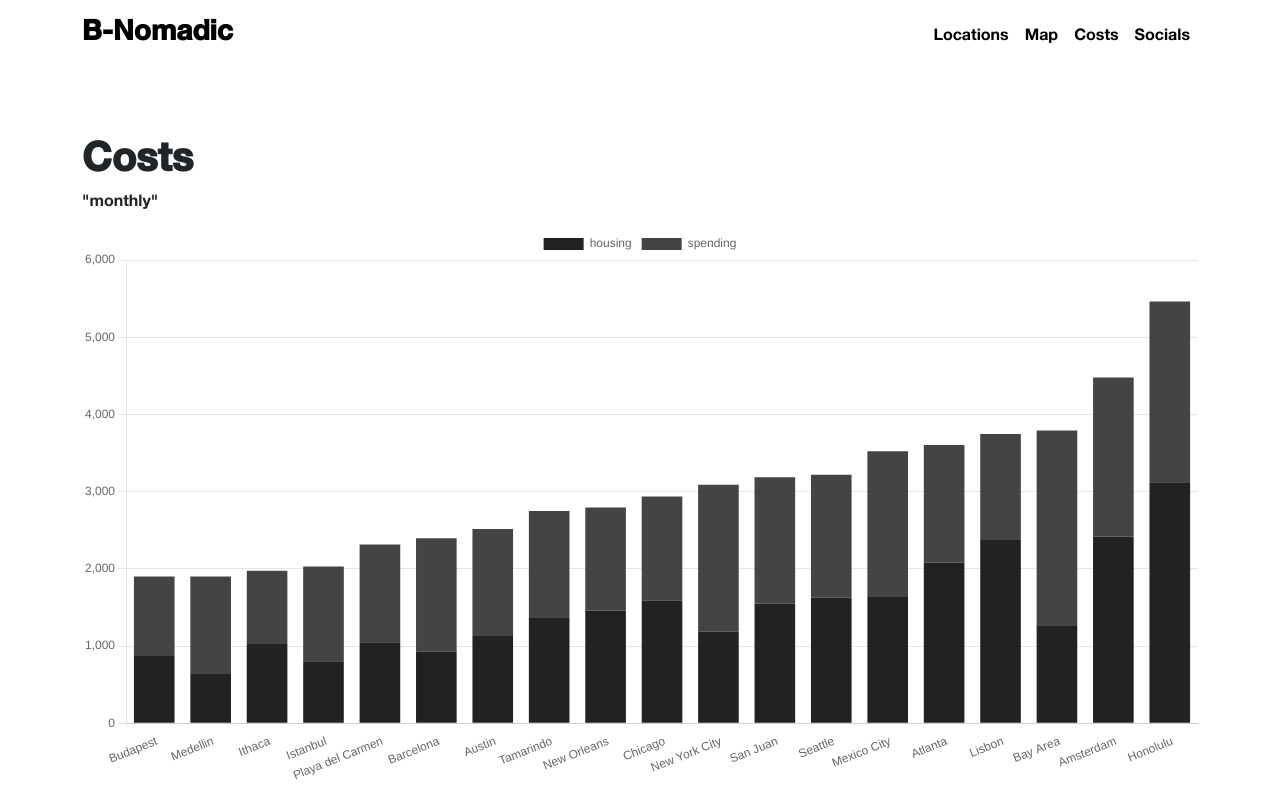
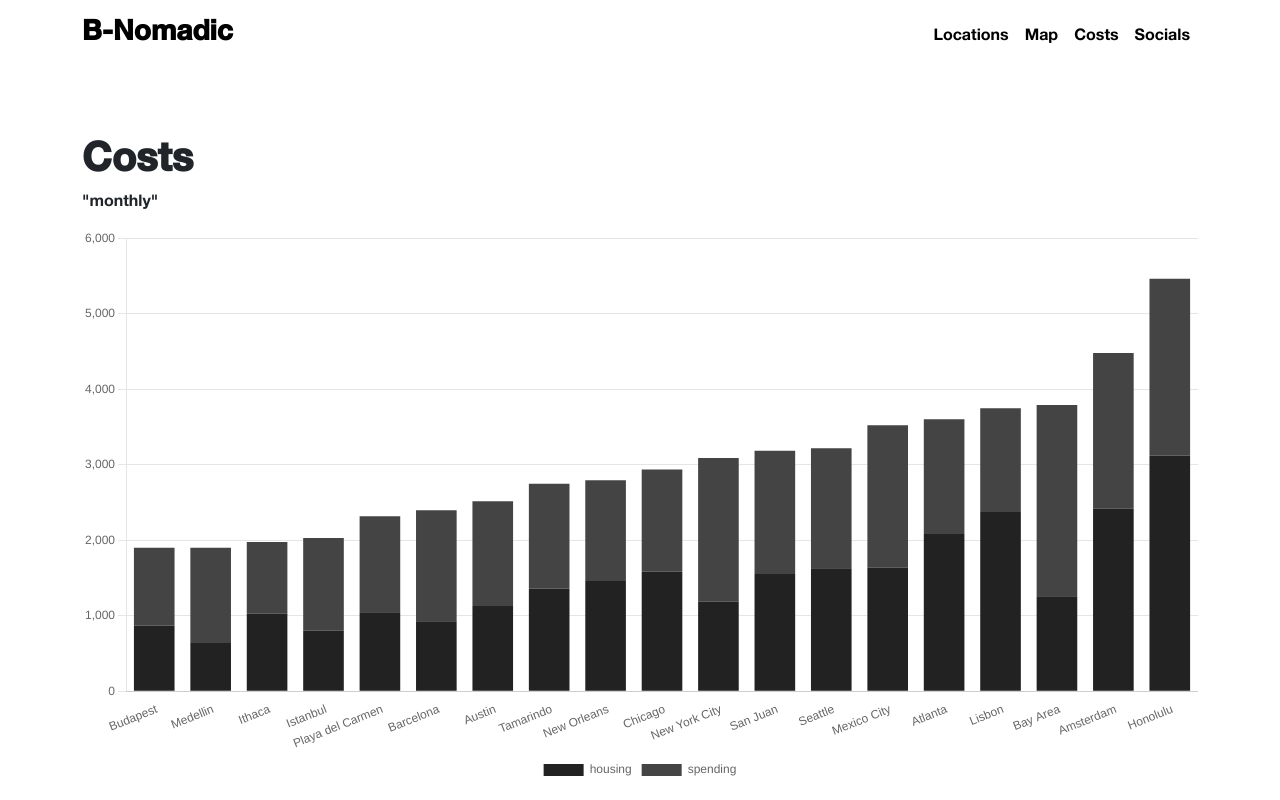
Before and after one commit to acuteengle/digital-nomad, a React (Create React App) app: page /costs in a window 1280 px wide. Built offline with nearby package versions, Linux system fonts and the light colour scheme.

Commit message:
legend bottom

```diff
--- a/src/views/Costs/Costs.js
+++ b/src/views/Costs/Costs.js
@@ -58,6 +58,11 @@ export const Costs = () => {
     interaction: {
       mode: "index"
     },
+    plugins: {
+      legend: {
+        position: 'bottom'
+      }
+    },
     scales: {
       x: {
         stacked: true,
```
